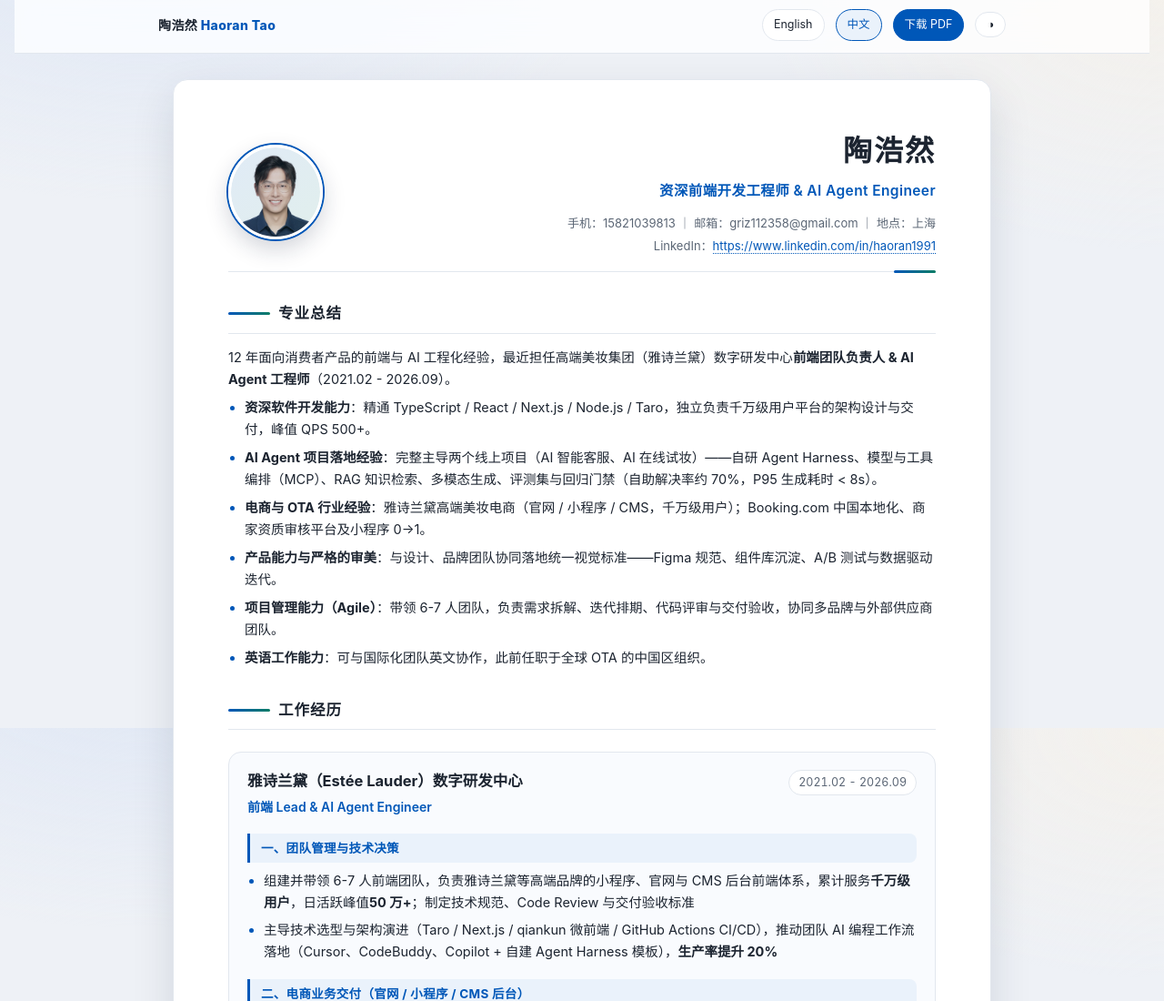
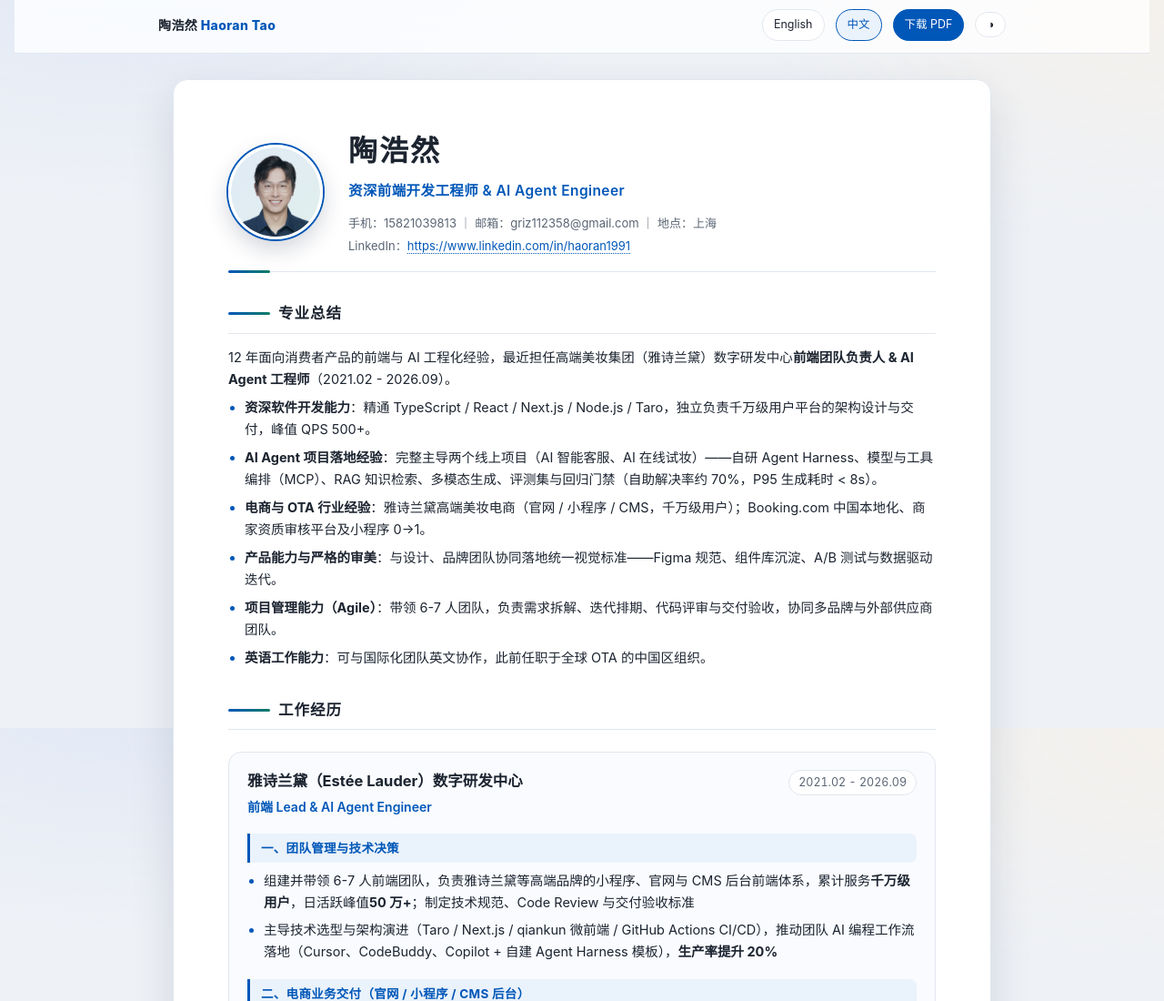
Before and after one commit to griz112358-blip/griz112358-blip.github.io, a plain HTML site: page index.html in a window 1280 px wide. Shown: the top 1100 px of the page at 91% size. Drawn offline with Linux system fonts and the light colour scheme.

Commit message:
Header: avatar left with text block hugging it

```diff
--- a/style.css
+++ b/style.css
@@ -76,7 +76,7 @@ body{
 
 /* header */
 header{border-bottom:1.5px solid var(--line);padding-bottom:16px;margin-bottom:26px;position:relative}
-header::after{content:'';position:absolute;right:0;bottom:-1.5px;width:46px;height:3px;border-radius:2px;
+header::after{content:'';position:absolute;left:0;bottom:-1.5px;width:46px;height:3px;border-radius:2px;
   background:linear-gradient(90deg,var(--accent),var(--accent-2))}
 h1{font-size:32px;letter-spacing:2px;color:var(--text)}
 .title{font-size:15.5px;color:var(--accent);font-weight:600;margin-top:5px;letter-spacing:.4px}
@@ -87,9 +87,10 @@ h1{font-size:32px;letter-spacing:2px;color:var(--text)}
 
 
 /* avatar */
-header{display:flex;align-items:center;justify-content:space-between;gap:28px}
-.head-text{flex:1;min-width:0;text-align:right}
-.head-text h1,.head-text .title,.head-text .contact{text-align:right}
+header{display:flex;align-items:center;justify-content:flex-start;gap:28px}
+.head-text{flex:1;min-width:0;text-align:left}
+.head-text h1,.head-text .title,.head-text .contact{text-align:left}
+.head-text .contact{max-width:520px}
 .avatar{
   flex:none;width:104px;height:104px;border-radius:50%;overflow:hidden;
   border:3px solid var(--card);
```
